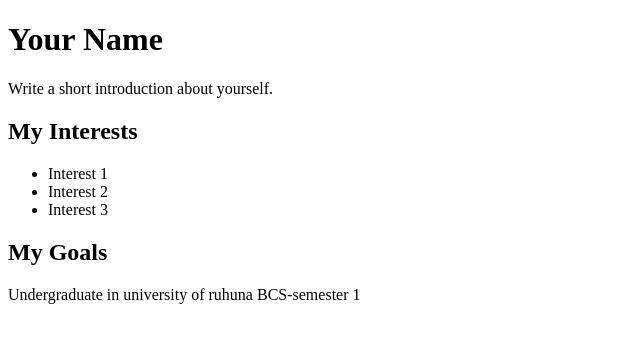
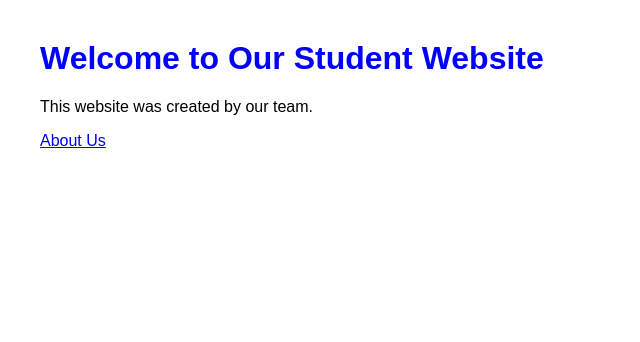
Before and after one commit to DhananjayaIro/studentWebsite, a plain HTML site: page index.html in a window 1280 px wide. Shown: the whole page, without its empty margins (0-640 px from the left). Drawn offline with Linux system fonts and the light colour scheme.

Commit message:
Add content to files

```diff
--- a/index.html
+++ b/index.html
@@ -1,28 +1,12 @@
 <!DOCTYPE html>
 <html>
-<head>
-<title>My Personal Website</title>
-</head>
-<body>
-<h1>Your Name</h1>
-    <p>
-        Write a short introduction about yourself.
-    </p>
-
-    <h2>My Interests</h2>
-
-    <ul>
-        <li>Interest 1</li>
-        <li>Interest 2</li>
-        <li>Interest 3</li>
-    </ul>
-
-    <h2>My Goals</h2>
-
-    <p>
-        Undergraduate in university of ruhuna
-        BCS-semester 1
-    </p>
-
-</body>
+    <head>
+        <title>Student Website</title>
+        <link rel="stylesheet" href="style.css">
+    </head>
+    <body>
+        <h1>Welcome to Our Student Website</h1>
+        <p>This website was created by our team.</p>
+        <a href="about.html">About Us</a>
+    </body>
 </html>
--- a/style.css
+++ b/style.css
@@ -0,0 +1,7 @@
+body {
+    font-family: Arial, sans-serif;
+    margin: 40px;
+}
+h1 {
+    color: blue;
+}
```
Also changed, not shown: about.html (+12 -0 lines).
